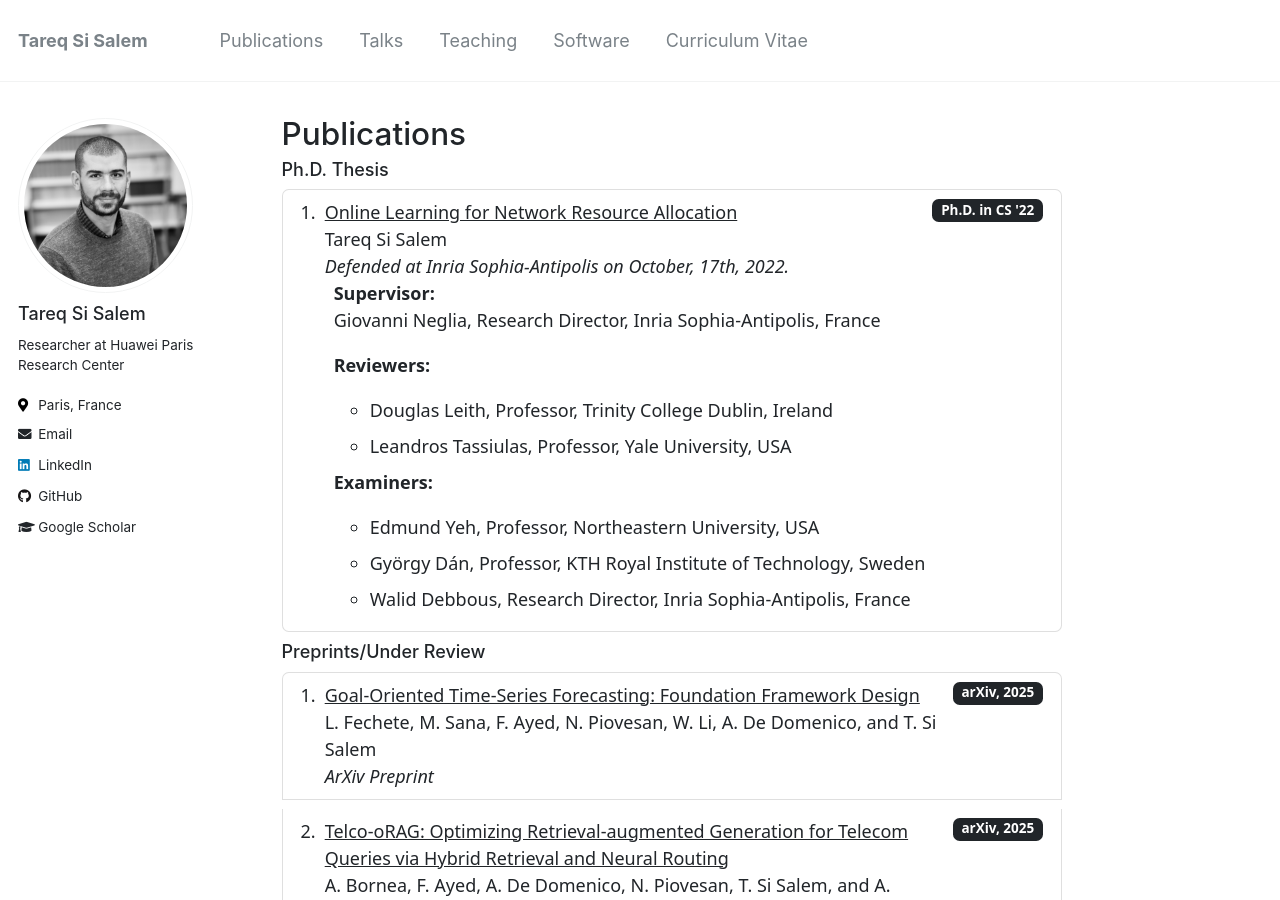
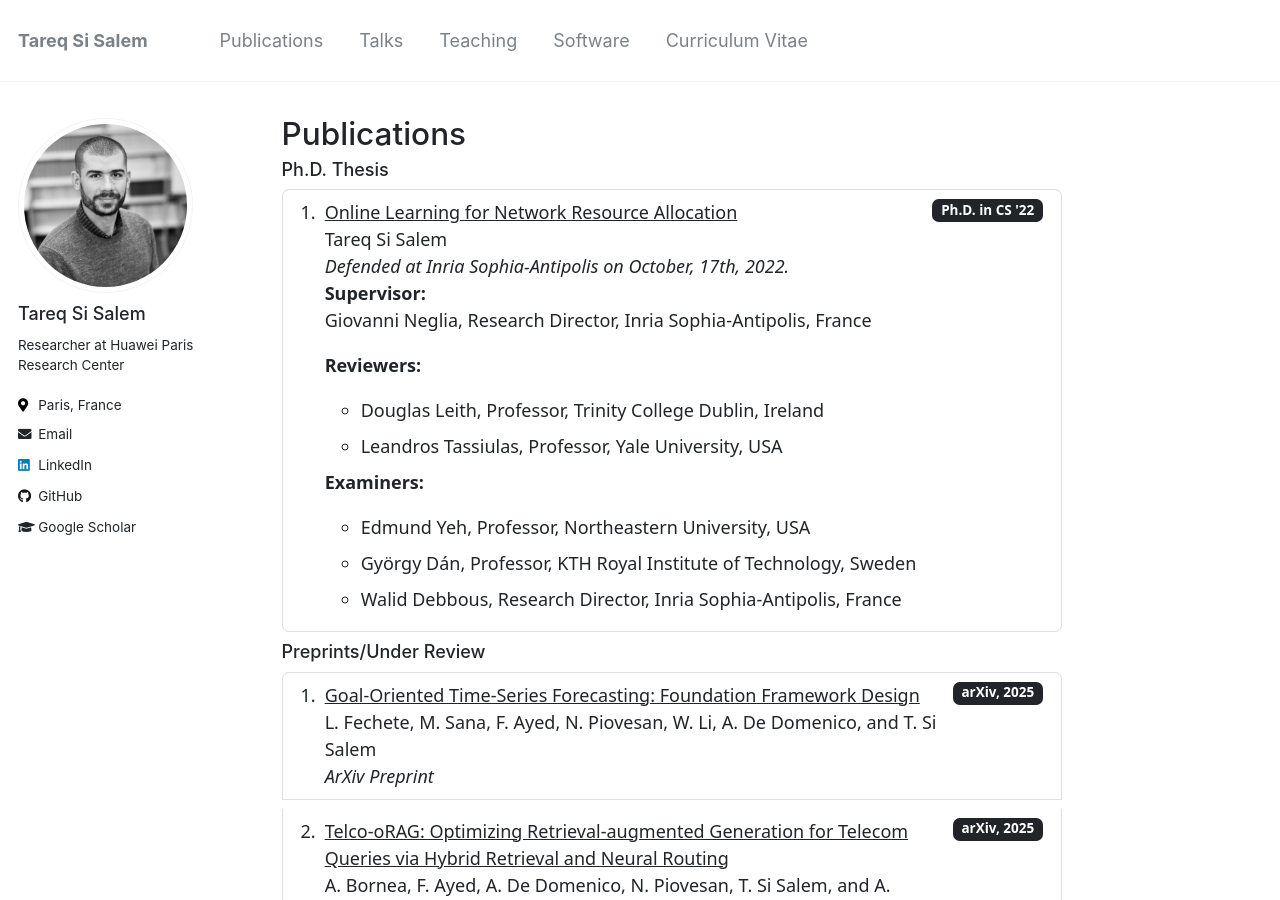
Before and after one commit to tareq-si-salem/tareq-si-salem.github.io, a Jekyll site: the page built from _pages/publications.md, in a window 1280 px wide and 900 px high. Built offline with Jekyll 4.4.1, drawn with Linux system fonts in a browser that asks for light colours.

Commit message:
Update publications.md

```diff
--- a/_pages/publications.md
+++ b/_pages/publications.md
@@ -20,14 +20,14 @@ author_profile: true
       <a class="link-dark" href="https://theses.hal.science/tel-03885484/document">Online Learning for Network Resource Allocation</a> <br>
 Tareq Si Salem<br><i>
             Defended at Inria Sophia-Antipolis on October, 17th, 2022.</i>
-           <div class="ms-2 me-auto">
-  <p class="pb-0"><strong>Supervisor:</strong><br>Giovanni Neglia, Research Director, Inria Sophia-Antipolis, France</p>
-  <p class="pb-0"><strong>Reviewers:</strong></p>
+           <div class="ms-2 me-auto" style="margin-left: 0 !important;" >
+  <p ><strong>Supervisor:</strong><br>Giovanni Neglia, Research Director, Inria Sophia-Antipolis, France</p>
+  <p ><strong>Reviewers:</strong></p>
   <ul>
     <li>Douglas Leith, Professor, Trinity College Dublin, Ireland</li>
     <li>Leandros Tassiulas, Professor, Yale University, USA</li>
   </ul>
-  <p class="pb-0"><strong>Examiners:</strong></p>
+  <p ><strong>Examiners:</strong></p>
   <ul>
     <li>Edmund Yeh, Professor, Northeastern University, USA</li>
     <li>György Dán, Professor, KTH Royal Institute of Technology, Sweden</li>
```
